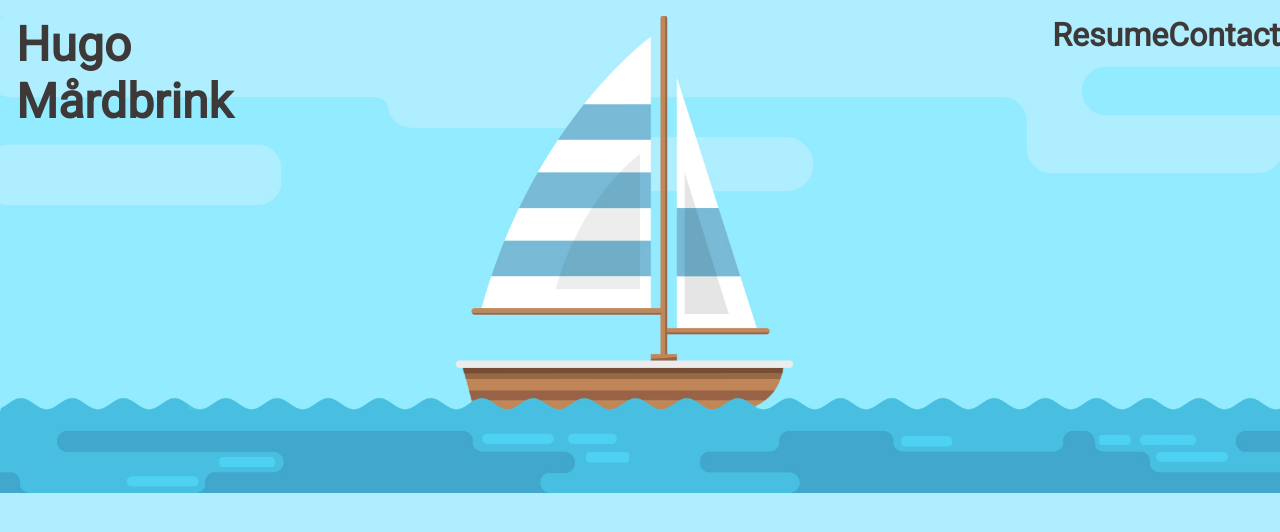
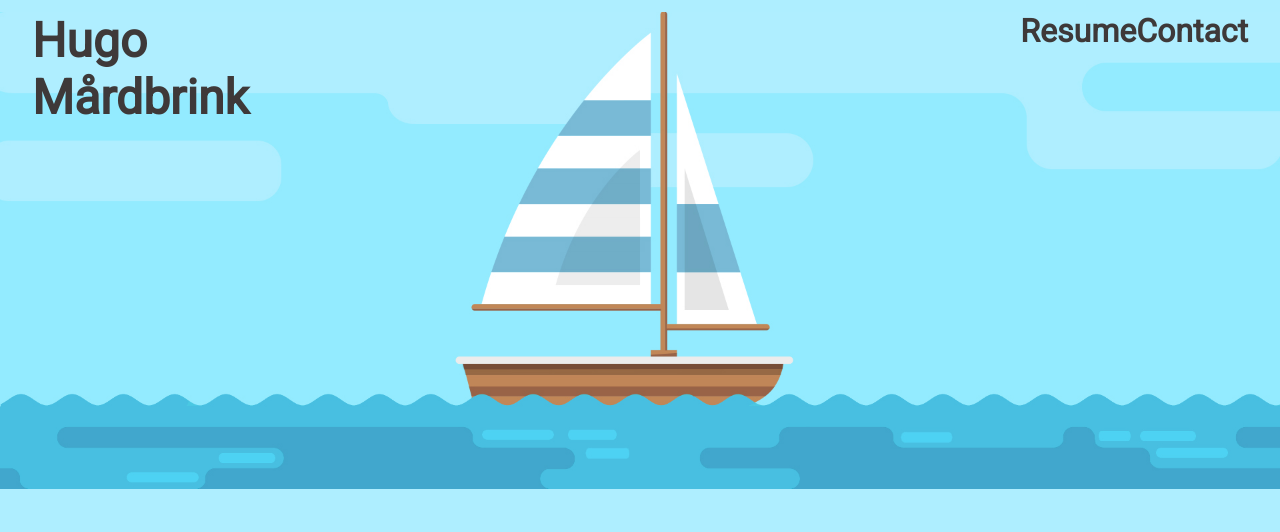
Before and after one commit to hugomardbrink/mardbrink.se, a React (Create React App) app: page / in a window 1280 px wide. Shown: the top 532 px of the page. Built offline with nearby package versions, Linux system fonts and the light colour scheme.

Commit message:
Add page margins

```diff
--- a/src/features/header/Header.styled.ts
+++ b/src/features/header/Header.styled.ts
@@ -4,7 +4,7 @@ import Background from '../../res/background/OceanBoat.jpg'
 export const Wrapper = styled.div`
   width: 100%;
   height: auto;
-  padding-top: 16px;
+  padding-top: 12px;
 `
 
 export const OceanBoat = styled.img.attrs({
@@ -15,6 +15,7 @@ export const OceanBoat = styled.img.attrs({
   height: auto;
   z-index: -1;
   position: absolute;
+
   -webkit-user-drag: none;
   user-select: none;
   -moz-user-select: none;
@@ -28,7 +29,7 @@ export const Content = styled.div`
   flex-direction: row;
   align-items: flex-start;
   justify-content: space-between;
-  width: 100%;
+  margin: 0 32px;
 `
 
 const hoverCss = css`
@@ -71,7 +72,6 @@ export const SocialsContainer = styled.div`
 export const EscapeHatch = styled.div`
   font-size: 48px;
   font-weight: bold;
-  margin-left: 16px;
   cursor: pointer;
 `
 
```
